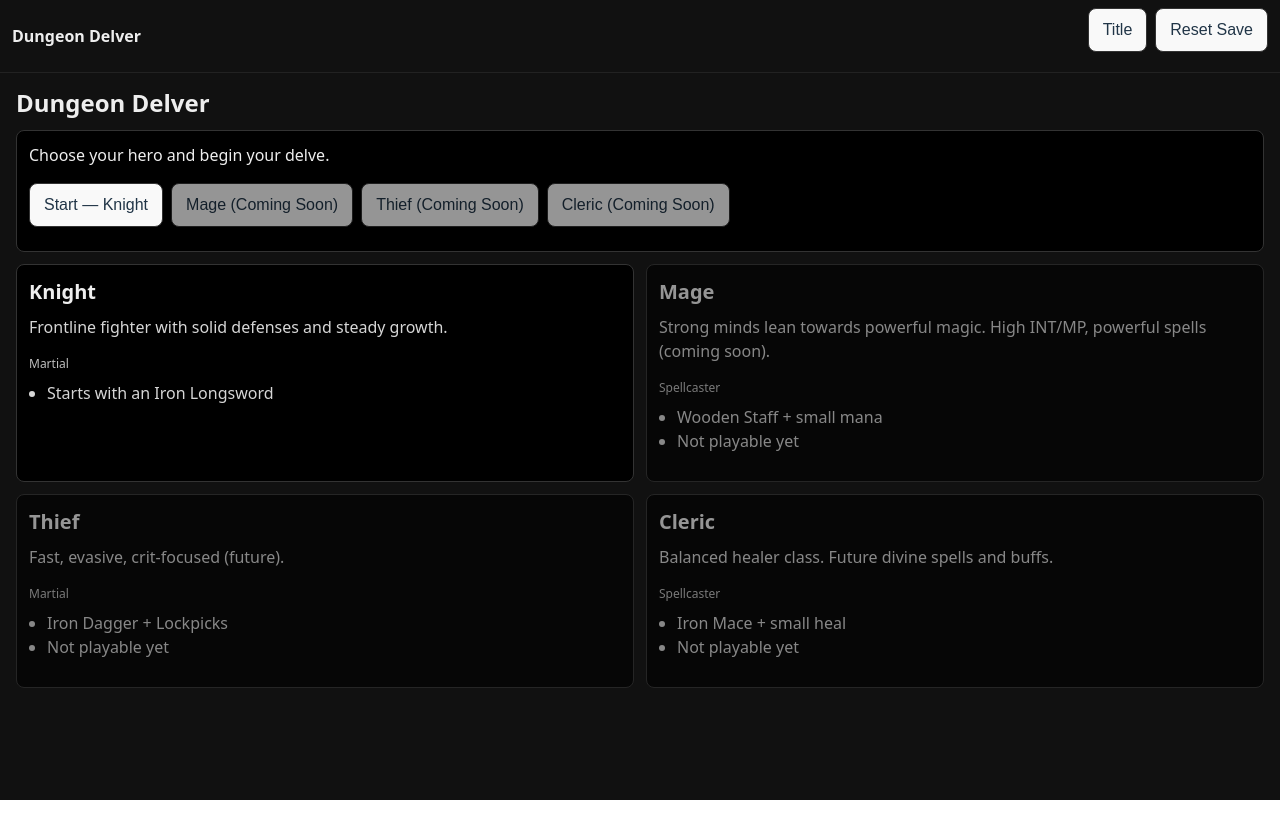
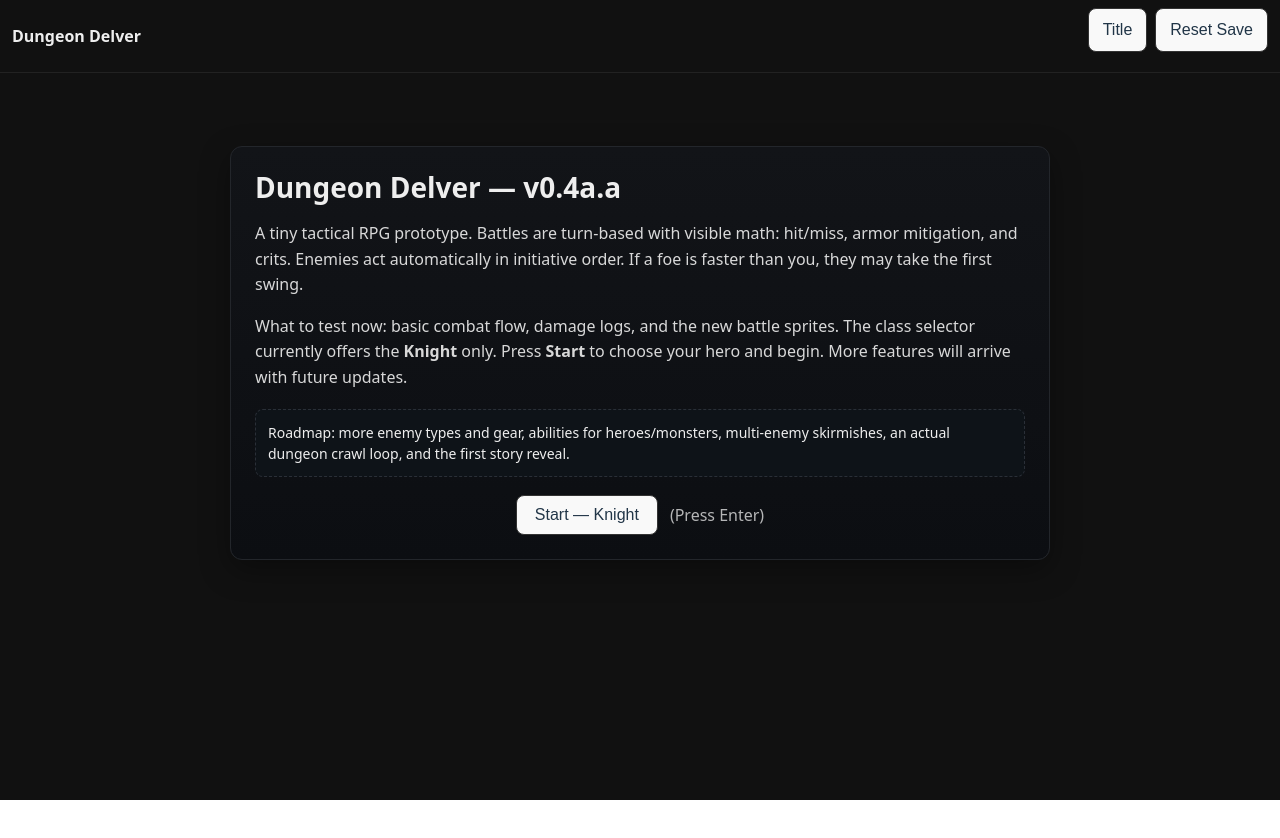
Before and after one commit to JoshBal117/dungeon-delver, a React (Vite) app: page / in a window 1280 px wide. Shown: the top 838 px of the page. After the commit the page ends 800 px from the top, so only its background shows below. Built offline with nearby package versions, Linux system fonts and the light colour scheme.

Commit message:
added a new title page
Added a new title and Start screen to the project providing new users a clear direction on how to use the game.

```diff
--- a/src/app/App.tsx
+++ b/src/app/App.tsx
@@ -4,6 +4,7 @@ import type { Actor, LogEvent } from '../engine/types';
 import TitleScreen from './TitleScreen';
 import CharacterSheet from './CharacterSheet';
 import {getSpriteFor} from '../assets/sprites';
+import StartScreen from './StartScreen.tsx';
 
 
 
@@ -50,6 +51,16 @@ export default function App() {
   }, [combat, setHeroes, startNewCombat]);
 
   // --- UI routing ---
+    // NEW start/intro screen
+ if ( ui.screen === 'start') {
+    return (
+      <>
+        <Header />
+        <StartScreen />
+      </>
+    );
+ }
+
   if (ui.screen === 'title') {
     return (
       <>
--- /dev/null
+++ b/src/app/StartScreen.tsx
@@ -0,0 +1,72 @@
+// src/app/StartScreen.tsx
+import { useEffect } from 'react';
+import { useGame } from '../state/game';
+
+export default function StartScreen() {
+  // ✅ call the hook
+  const { goToClassSelect } = useGame();
+
+  // ✅ hooks must be inside the component
+  useEffect(() => {
+    const onKey = (e: KeyboardEvent) => {
+      if (e.key === 'Enter') {
+        e.preventDefault();
+        goToClassSelect();
+      }
+    };
+    window.addEventListener('keydown', onKey);
+    return () => window.removeEventListener('keydown', onKey);
+  }, [goToClassSelect]);
+
+  // ✅ return JSX from the component
+  return (
+    <div className="container" style={{ minHeight: '70vh', display: 'grid', placeItems: 'center' }}>
+      <div
+        style={{
+          width: '100%',
+          maxWidth: 820,
+          padding: 24,
+          border: '1px solid #23262b',
+          borderRadius: 12,
+          background: 'linear-gradient(#121418, #0c0e12)', // fixed color
+          boxShadow: '0 10px 30px rgba(0,0,0,0.35)',
+        }}
+      >
+        <h1 style={{ marginTop: 0, marginBottom: 12, fontSize: 28 }}>Dungeon Delver — v0.4a.a</h1>
+
+        <p style={{ opacity: 0.9, lineHeight: 1.6 }}>
+          A tiny tactical RPG prototype. Battles are turn-based with visible math: hit/miss, armor
+          mitigation, and crits. Enemies act automatically in initiative order. If a foe is faster than
+          you, they may take the first swing.
+        </p>
+
+        <p style={{ opacity: 0.9, lineHeight: 1.6 }}>
+          What to test now: basic combat flow, damage logs, and the new battle sprites. The class
+          selector currently offers the <strong>Knight</strong> only. Press <strong>Start</strong> to
+          choose your hero and begin. More features will arrive with future updates.
+        </p>
+
+        <div
+          style={{
+            margin: '18px 0',
+            padding: 12,
+            background: '#0e1318',
+            border: '1px dashed #2a2f37',
+            borderRadius: 8,
+            fontSize: 14,
+          }}
+        >
+          Roadmap: more enemy types and gear, abilities for heroes/monsters, multi-enemy skirmishes,
+          an actual dungeon crawl loop, and the first story reveal.
+        </div>
+
+        <div style={{ display: 'flex', gap: 12, justifyContent: 'center', marginTop: 18 }}>
+          <button onClick={goToClassSelect} style={{ padding: '10px 18px', fontSize: 16 }}>
+            Start — Knight
+          </button>
+          <span style={{ alignSelf: 'center', opacity: 0.75 }}>(Press Enter)</span>
+        </div>
+      </div>
+    </div>
+  );
+}
--- a/src/state/game.ts
+++ b/src/state/game.ts
@@ -13,7 +13,7 @@ import { newItemId } from '../engine/item-index';
 const ENEMY_DELAY_MS = 1000
 
 // Screens for a tiny UI state machine
-type UIScreen = 'title' | 'battle' | 'sheet';
+type UIScreen = 'start' | 'title' | 'battle' | 'sheet';
 
 // Class ids (framework for future characters)
 
@@ -29,6 +29,8 @@ type GameStore = {
   setHeroes: (h: Actor[]) => void;
   newGame: () => void;
   goToTitle: () => void;
+  goToStart: () => void;
+  goToClassSelect: () => void;
   startNewRun: (classId: ClassId) => Promise<void>;
   hasSave: () => boolean;
 
@@ -143,7 +145,7 @@ export const useGame = create<GameStore>()(
         // --- state ---
         heroes: starter,
         combat: rebuildCombat(starter),
-        ui: { screen: 'title' },
+        ui: { screen: 'start' },
 
         // --- actions ---
         startNewCombat: async () => {
@@ -164,7 +166,9 @@ attack: async () => {
         // NEW: delegate to startNewRun so seeding happens in one place
         newGame: () => {void get().startNewRun('knight'); },
 
-        goToTitle: () => set({ ui: { screen: 'title' } }),
+        goToTitle:      () => set({ ui: { screen: 'start' } }),
+        goToStart:      () => set({ ui: { screen: 'start' } }),
+        goToClassSelect: () => set({ ui: { screen: 'title' } }),
 
        startNewRun: async (classId: ClassId) => {
   if (get().ui.screen !== 'title') return;   // guard against double clicks
@@ -355,7 +359,7 @@ set({combat: s1});
         useGame.setState({
           heroes: fixed,
           combat: base,
-          ui: { screen: hasSave ? 'battle' : 'title' }
+          ui: { screen: hasSave ? 'battle' : 'start' }
         });
 
         // 2) Kick off async AI pass without blocking rehydrate
```
